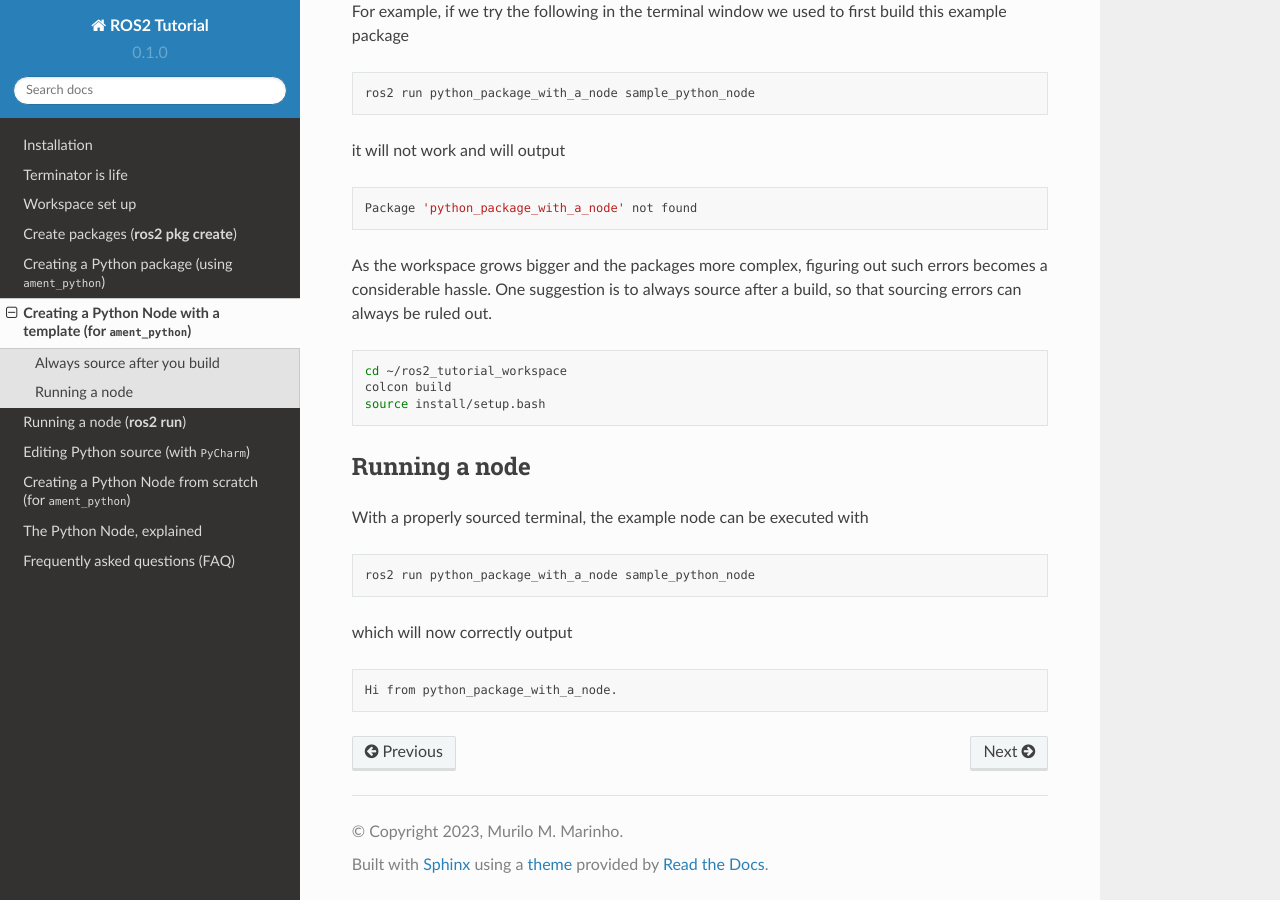
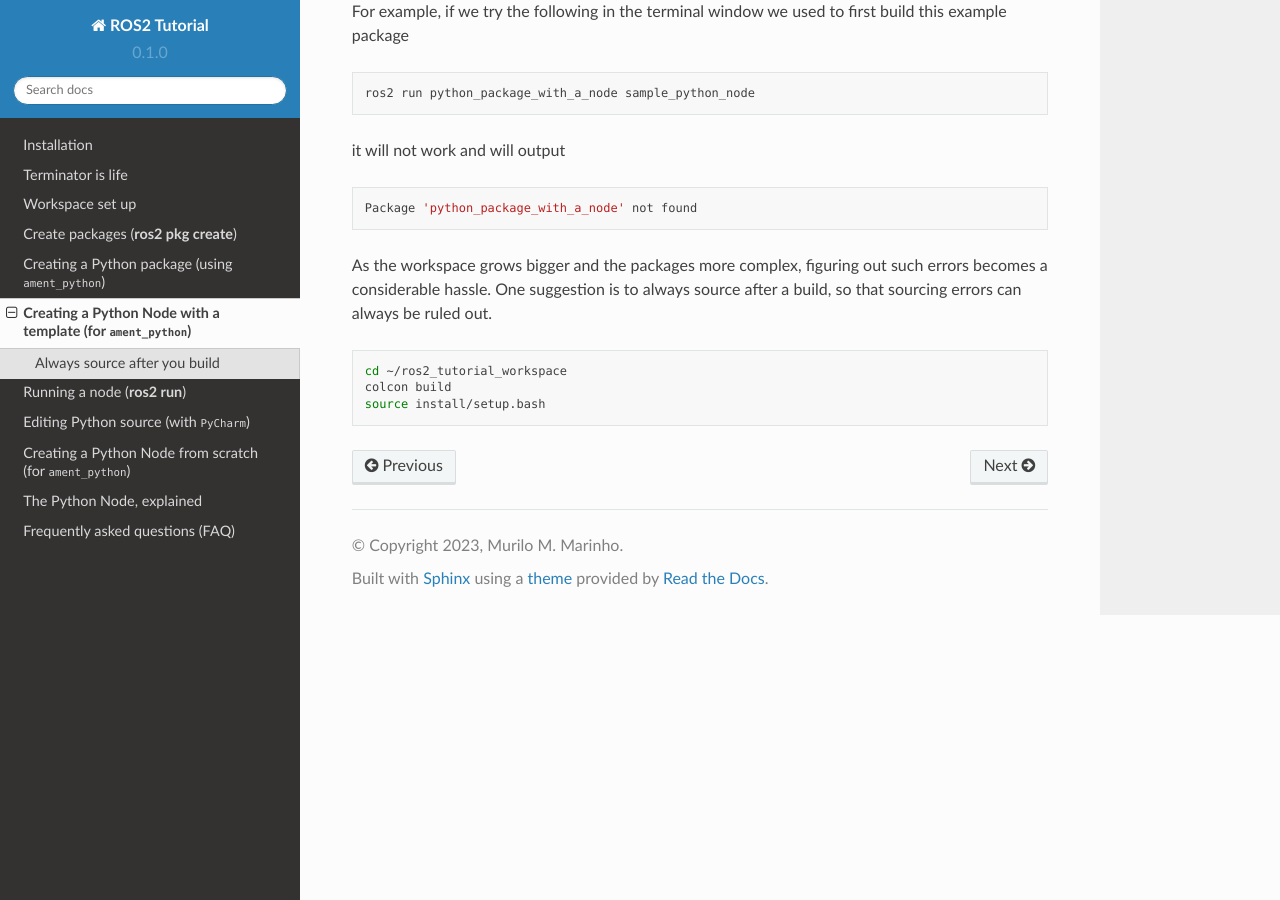
Before and after one commit to mmmarinho/ROS2_Tutorial, a Sphinx documentation site: the page built from docs/source/create_python_node_with_template.rst, in a window 1280 px wide and 900 px high, scrolled down 1127 px. Built offline with Sphinx 7.4.7 and the Read the Docs theme 2.0.0, drawn with Linux system fonts in a browser that asks for light colours.

Commit message:
Update create_python_node_with_template.rst

```diff
--- a/docs/source/create_python_node_with_template.rst
+++ b/docs/source/create_python_node_with_template.rst
@@ -1,5 +1,5 @@
 Creating a Python Node with a template (for :code:`ament_python`)
-===================================================
+=================================================================
 
 .. code:: bash
 
@@ -63,18 +63,3 @@
 As the workspace grows bigger and the packages more complex, figuring out such errors becomes a considerable hassle. One suggestion is to always source after a build, so that sourcing errors can always be ruled out.
 
 .. include:: the_canonical_build_command.rst
-
-Running a node
---------------
-
-With a properly sourced terminal, the example node can be executed with
-
-.. code:: bash
-
-   ros2 run python_package_with_a_node sample_python_node
-
-which will now correctly output
-
-.. code:: bash
-
-   Hi from python_package_with_a_node.
```
